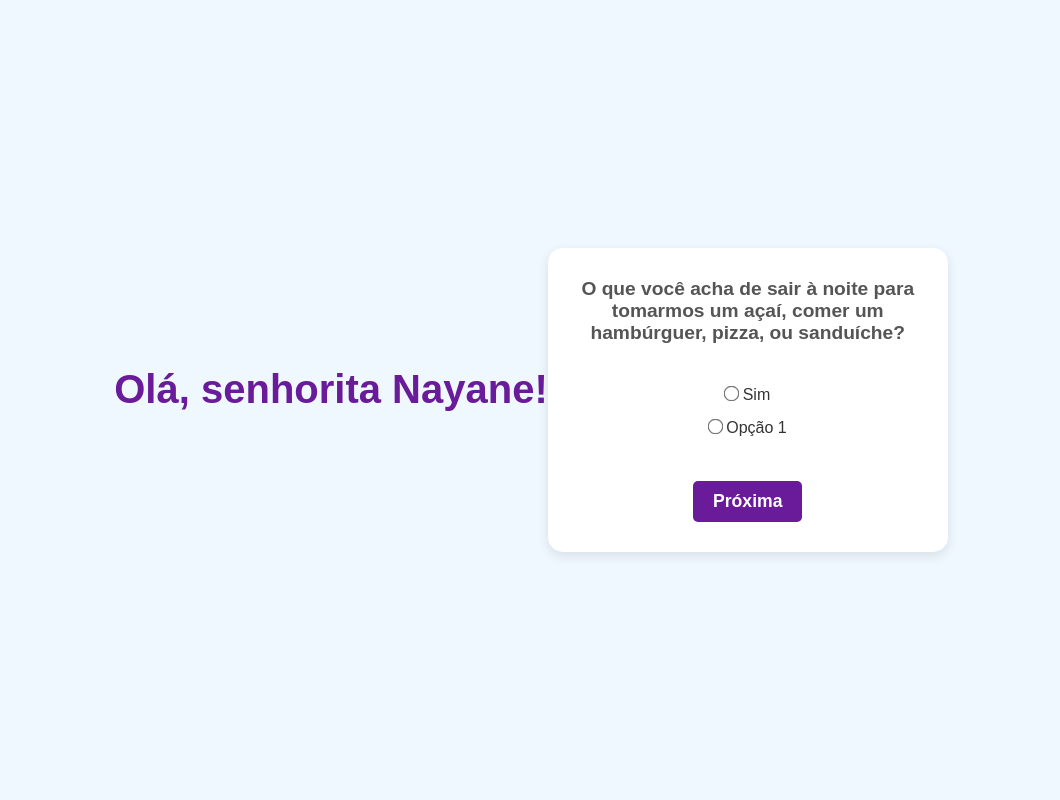
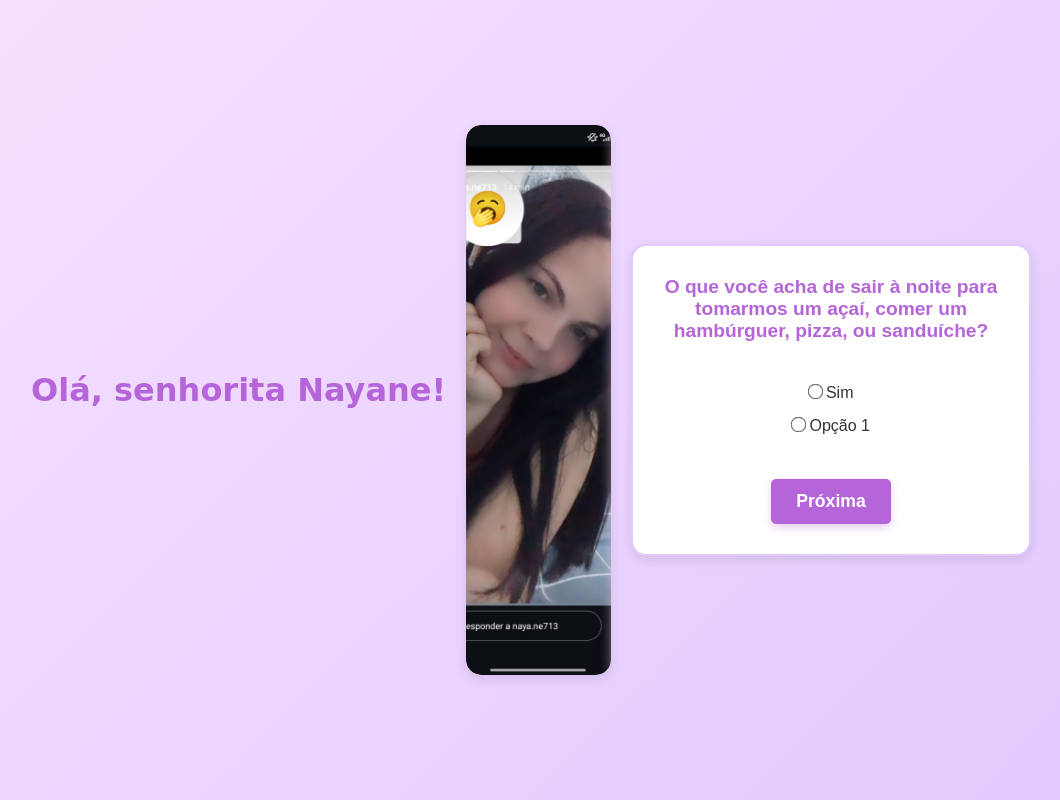
Before and after one commit to matiasdias/convite_interativo, a Flask app: page / in a window 1280 px wide. Shown: the whole page, without its empty margins (109-1169 px from the left). Run offline with Flask 2, Linux system fonts and the light colour scheme.

Commit message:
adicionado imagens e um tema de princesa

```diff
--- a/templates/index.html
+++ b/templates/index.html
@@ -13,27 +13,84 @@
             font-family: 'Arial', sans-serif;
         }
 
-        /* Estilo do corpo */
+        /* Estilo do corpo com fundo de tema princesa */
         body {
-            background-color: #f0f8ff;
+            background: linear-gradient(135deg, #f7e1ff, #e1c9ff);
             color: #333;
             display: flex;
             justify-content: center;
             align-items: center;
             min-height: 100vh;
             padding: 20px;
+            position: relative;
+        }
+
+        .container {
+            display: flex;
+            max-width: 1000px;
+            width: 100%;
+            gap: 20px;
+            align-items: center;
         }
 
         /* Estilo do título */
         h1 {
-            font-size: 2.5em;
-            color: #6a1b9a;
+            font-size: 2em;
+            color: #b565d9;
             text-align: center;
-            margin-bottom: 21px;
-            animation: fadeIn 1s ease-in;
+            margin-bottom: 20px;
+            font-family: 'Pacifico', cursive;
         }
 
-        /* Estilo do formulário */
+        /* Estilos para o slider de fotos com tema de princesa */
+        #slider {
+            flex: 1;
+            max-width: 350px;
+            height: 550px;
+            overflow: hidden;
+            border-radius: 15px;
+            position: relative;
+            box-shadow: 0 4px 12px rgba(0, 0, 0, 0.1);
+            transition: all 0.6s ease; /* Transição suave para a nova posição */
+        }
+
+        .slider-images {
+            display: flex;
+            height: 100%;
+            transition: transform 0.8s ease-in-out;
+            animation: slide 20s infinite;
+        }
+
+        .slider-images img {
+            min-width: 100%;
+            height: 100%;
+            object-fit: cover;
+            border-radius: 15px;
+            box-shadow: 0 4px 12px rgba(255, 215, 248, 0.5);
+        }
+
+        /* Animação para loop infinito */
+        @keyframes slide {
+            0%, 20% { transform: translateX(0); }
+            25%, 45% { transform: translateX(-100%); }
+            50%, 70% { transform: translateX(-200%); }
+            75%, 95% { transform: translateX(-300%); }
+            100% { transform: translateX(0); }
+        }
+
+        /* Classe para reposicionar o slide no canto superior esquerdo */
+        .mini-slide {
+            position: absolute;
+            top: 10px;
+            left: 10px;
+            width: 150px; /* Reduz tamanho do slide */
+            height: 250px;
+            z-index: 1000; /* Traz o slide para frente */
+            border-radius: 10px;
+            box-shadow: 0 4px 8px rgba(0, 0, 0, 0.2);
+        }
+
+        /* Estilos para o formulário com detalhes de princesa */
         #conviteForm {
             background-color: #ffffff;
             padding: 30px;
@@ -43,58 +100,65 @@
             max-width: 400px;
             text-align: center;
             animation: slideIn 1s ease-out;
+            border: 2px solid #e1c9ff;
         }
 
         label {
             font-size: 1.2em;
-            color: #555;
+            color: #b565d9;
             margin-bottom: 15px;
             display: block;
+            font-family: 'Arial', sans-serif;
         }
 
         /* Estilo das opções de resposta */
         input[type="radio"] {
             margin: 10px 0;
-            accent-color: #6a1b9a;
+            accent-color: #b565d9;
             transform: scale(1.2);
             cursor: pointer;
         }
 
         /* Estilo do botão de envio */
         input[type="submit"] {
-            background-color: #6a1b9a;
+            background-color: #b565d9;
             color: white;
             border: none;
-            padding: 10px 20px;
+            padding: 12px 25px;
             font-size: 1.1em;
             cursor: pointer;
             border-radius: 5px;
             transition: background-color 0.3s ease;
             margin-top: 20px;
             font-weight: bold;
+            box-shadow: 0 4px 8px rgba(181, 101, 217, 0.3);
         }
 
         input[type="submit"]:hover {
-            background-color: #8e24aa;
+            background-color: #d08ae6;
         }
 
         /* Mensagens de alerta */
-        .alerta {
+        .alerta, .sucesso {
             font-size: 1.1em;
-            color: #ff6347;
-            text-align: center;
             margin-top: 20px;
             font-weight: bold;
             display: none;
+            border-radius: 10px;
+            padding: 10px;
+            text-align: center;
+            box-shadow: 0 4px 8px rgba(181, 101, 217, 0.2);
+            animation: fadeIn 0.5s ease;
         }
-
+        .alerta {
+            color: #ffffff;
+            background-color: #e080b5;
+            border: 1px solid #d06ca6;
+        }
         .sucesso {
-            font-size: 1.1em;
-            color: #32CD32;
-            text-align: center;
-            margin-top: 20px;
-            font-weight: bold;
-            display: none;
+            color: #ffffff;
+            background-color: #b565d9;
+            border: 1px solid #a14cc2;
         }
 
         /* Animações */
@@ -102,7 +166,6 @@
             from { opacity: 0; }
             to { opacity: 1; }
         }
-
         @keyframes slideIn {
             from { transform: translateY(20px); opacity: 0; }
             to { transform: translateY(0); opacity: 1; }
@@ -110,18 +173,25 @@
 
         /* Responsividade */
         @media (max-width: 480px) {
-            h1 {
-                font-size: 2em;
-            }
-            #conviteForm {
-                padding: 20px;
-            }
+            h1 { font-size: 1.5em; }
+            #conviteForm { padding: 20px; }
         }
     </style>
 </head>
 <body>
+    <div class="container">
+        <h1>Olá, senhorita Nayane!</h1>
+        <!-- Carrossel de Imagens -->
+        <div id="slider">
+            <div class="slider-images">
+                <img src="{{ url_for('static', filename='images/nayane.jpg') }}" alt="Nayane">
+                <img src="{{ url_for('static', filename='images/nayane2.jpg') }}" alt="Nayane2">
+                <img src="{{ url_for('static', filename='images/nayane3.jpg') }}" alt="Nayane3">
+                <img src="{{ url_for('static', filename='images/nayane4.jpg') }}" alt="Nayane4">
+            </div>
+        </div>
 
-    <h1>Olá, senhorita Nayane!</h1>
+        <!-- Formulário -->
         <form id="conviteForm" onsubmit="verificarResposta(event)">
             <label><b>O que você acha de sair à noite para tomarmos um açaí, comer um hambúrguer, pizza, ou sanduíche?</b></label><br>
             <input type="radio" name="resposta" value="sim"> Sim<br>
@@ -129,8 +199,9 @@
             <input type="submit" value="Próxima">
         </form>
 
-    <!-- Div para exibir a mensagem do backend -->
+        <!-- Mensagem de Alerta -->
         <div id="mensagem" class="alerta"></div>
+    </div>
 
     <script>
         // Função para enviar o formulário via AJAX e exibir a mensagem do backend
@@ -140,6 +211,10 @@
             const form = document.getElementById('conviteForm');
             const formData = new FormData(form);
             const mensagemDiv = document.getElementById('mensagem');
+            const slider = document.getElementById('slider');
+
+            // Adiciona a classe mini-slide para mover o slide para o canto superior esquerdo
+            slider.classList.add('mini-slide');
 
             fetch('/responder', {
                 method: 'POST',
@@ -156,6 +231,5 @@
             });
         }
     </script>
-
 </body>
 </html>
```
Also changed, not shown: static/images/nayane.jpg (added), static/images/nayane2.jpg (added), static/images/nayane3.jpg (added), static/images/nayane4.jpg (added). Lines whose indentation alone changed are shown as unchanged.
